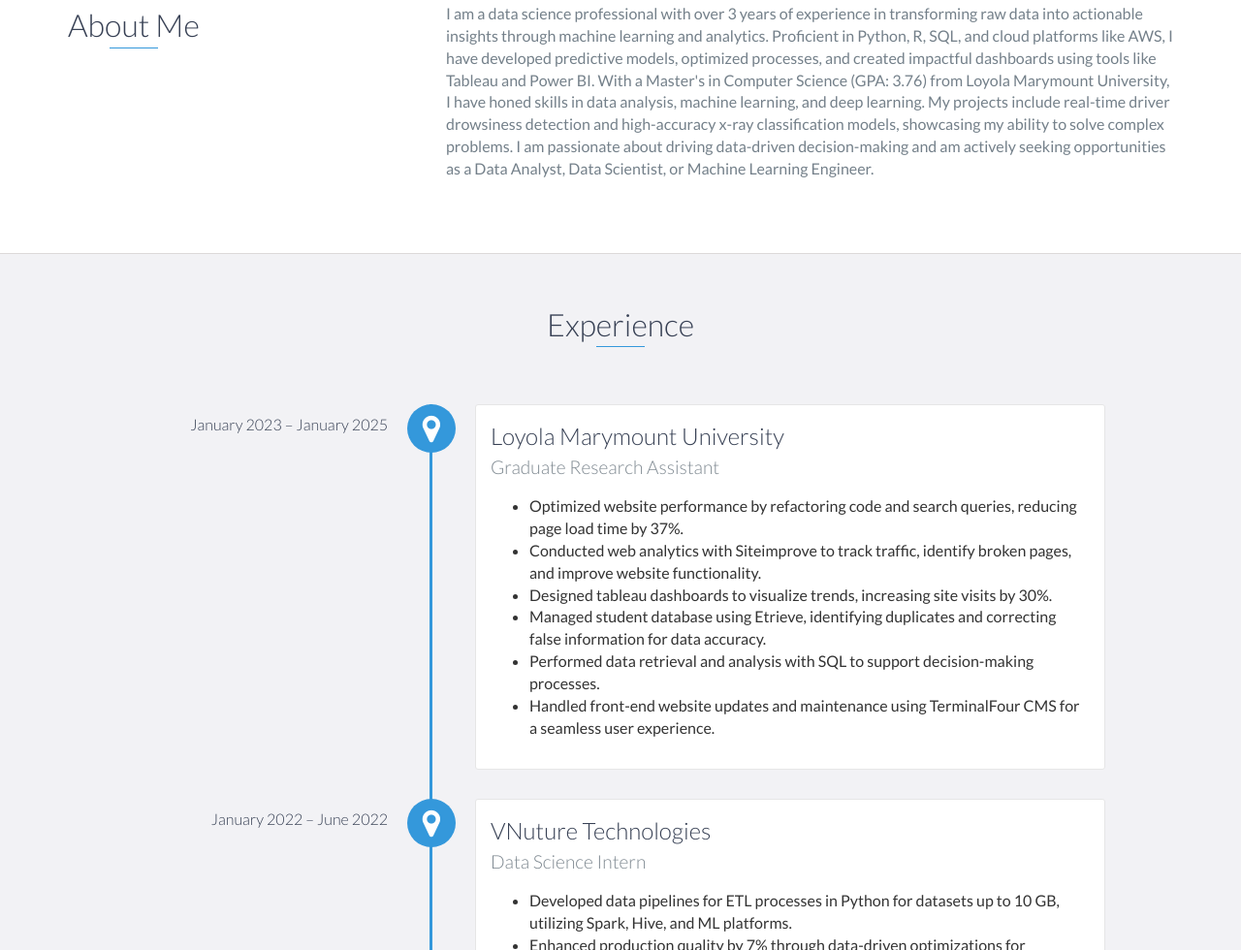
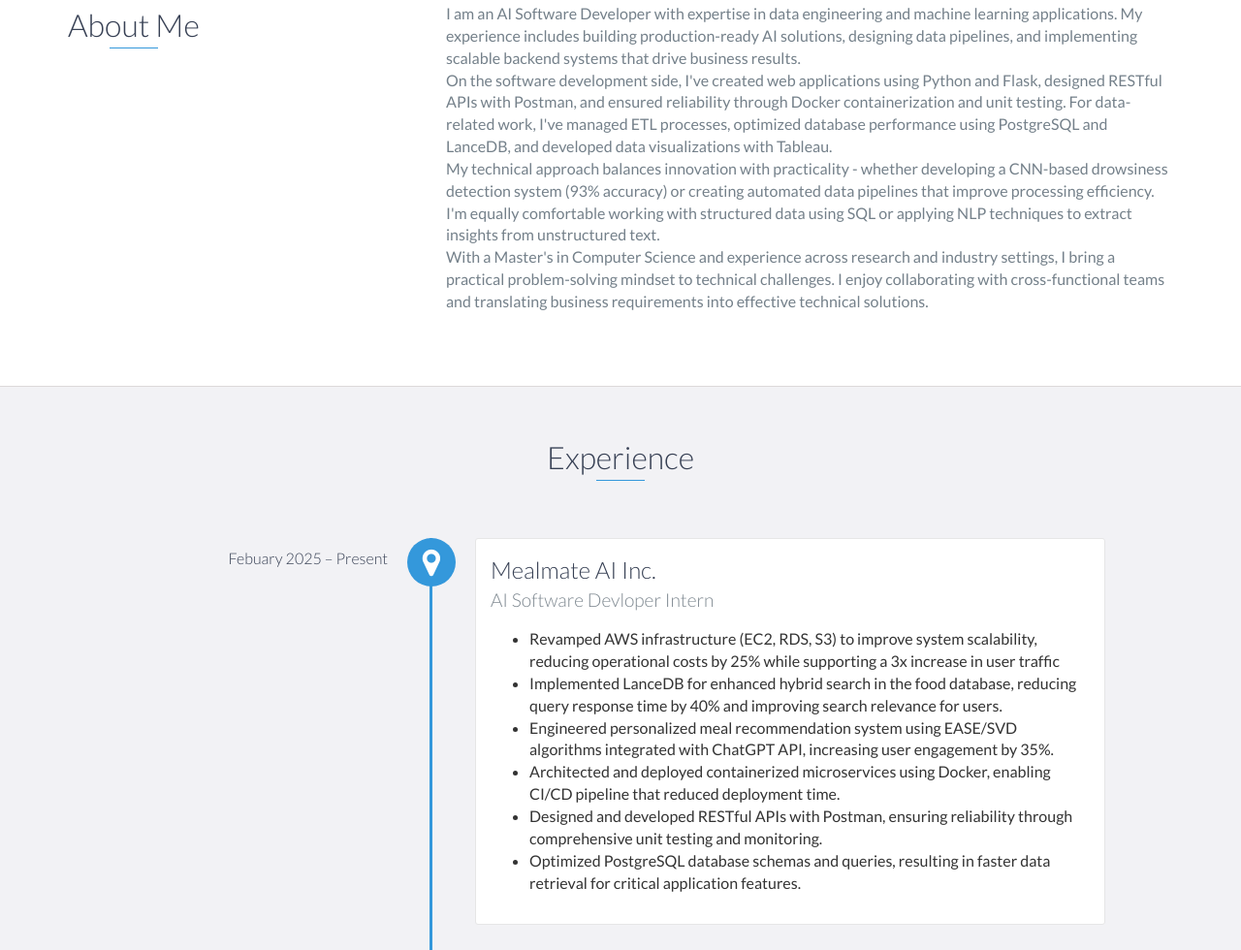
Before and after one commit to DDFAKE/MyJobPortfolio, a website: page index.html in a window 1280 px wide. Shown: the part 872-1852 px from the top of the page at 97% size. Drawn offline with nearby package versions, Linux system fonts and the light colour scheme.

Commit message:
Update index.html

```diff
--- a/index.html
+++ b/index.html
@@ -49,8 +49,8 @@
     <div id="lead">
         <div id="lead-content">
             <h1>Dhairya Patel</h1>
-            <h2>Data Science Professional</h2>
-            <a href="https://github.com/DDFAKE/CERTIFICATES/blob/main/Dhairya_Patel_Resume.pdf" class="btn-rounded-white">Resume</a>
+            <h2>AI/ML Software Development Professional</h2>
+            <a href="https://github.com/DDFAKE/CERTIFICATES/blob/main/Dhairya%20Patel%20Resume.pdf" class="btn-rounded-white">Resume</a>
         </div>
         <!-- End #lead-content -->
 
@@ -73,8 +73,17 @@
                 </div>
                 <div class="col-md-8">
                     <p>
-                        I am a data science professional with over 3 years of experience in transforming raw data into actionable insights through machine learning and analytics. Proficient in Python, R, SQL, and cloud platforms like AWS, I have developed predictive models, optimized processes, and created impactful dashboards using tools like Tableau and Power BI. With a Master's in Computer Science (GPA: 3.76) from Loyola Marymount University, I have honed skills in data analysis, machine learning, and deep learning. My projects include real-time driver drowsiness detection and high-accuracy x-ray classification models, showcasing my ability to solve complex problems. I am passionate about driving data-driven decision-making and am actively seeking opportunities as a Data Analyst, Data Scientist, or Machine Learning Engineer.
+                	I am an AI Software Developer with expertise in data engineering and machine learning applications. My experience includes building production-ready AI solutions, designing data pipelines, and implementing scalable backend systems that drive business results.
                     </p>
+		    <p>
+			On the software development side, I've created web applications using Python and Flask, designed RESTful APIs with Postman, and ensured reliability through Docker containerization and unit testing. For data-related work, I've managed ETL processes, optimized database performance using PostgreSQL and LanceDB, and developed data visualizations with Tableau.
+		    </p>
+		    <p>
+			My technical approach balances innovation with practicality - whether developing a CNN-based drowsiness detection system (93% accuracy) or creating automated data pipelines that improve processing efficiency. I'm equally comfortable working with structured data using SQL or applying NLP techniques to extract insights from unstructured text.
+		    </p>
+		    <p>
+			With a Master's in Computer Science and experience across research and industry settings, I bring a practical problem-solving mindset to technical challenges. I enjoy collaborating with cross-functional teams and translating business requirements into effective technical solutions.
+		    </p>
                 </div>
             </div>
         </div>
@@ -84,6 +93,19 @@
     <div id="experience" class="background-alt">
         <h2 class="heading">Experience</h2>
         <div id="experience-timeline">
+	    <div data-date="Febuary 2025 – Present">
+                <h3>Mealmate AI Inc.</h3>
+                <h4>AI Software Devloper Intern</h4>
+                <ul>
+                    <li>Revamped AWS infrastructure (EC2, RDS, S3) to improve system scalability, reducing operational costs by 25% while supporting a 3x increase in user traffic</li>
+                    <li>Implemented LanceDB for enhanced hybrid search in the food database, reducing query response time by 40% and improving search relevance for users.</li>
+                    <li>Engineered personalized meal recommendation system using EASE/SVD algorithms integrated with ChatGPT API, increasing user engagement by 35%.</li>
+                    <li>Architected and deployed containerized microservices using Docker, enabling CI/CD pipeline that reduced deployment time.</li>
+                    <li>Designed and developed RESTful APIs with Postman, ensuring reliability through comprehensive unit testing and monitoring.</li>
+                    <li>Optimized PostgreSQL database schemas and queries, resulting in faster data retrieval for critical application features.</li>
+                </ul>
+            </div>
+
             <div data-date="January 2023 – January 2025">
                 <h3>Loyola Marymount University</h3>
                 <h4>Graduate Research Assistant</h4>
@@ -199,8 +221,8 @@
             <li>R</li>
             <li>SQL</li>
             <li>Node.js</li>
-            <li>AngularJs</li>
-            <li>React</li>
+            <li>React.js</li>
+            <li>NLP</li>
             <li>PostgreSQL</li>
             <li>MySQL</li>
             <li>MongoDB</li>
@@ -217,6 +239,8 @@
             <li>Hive</li>
             <li>Problem-solving</li>
             <li>Leadership</li>
+	    <li>Critical Thinking</li>
+	    <li>Analytical Thinking</li>
         </ul>
     </div>
     <!-- End #skills -->
```
